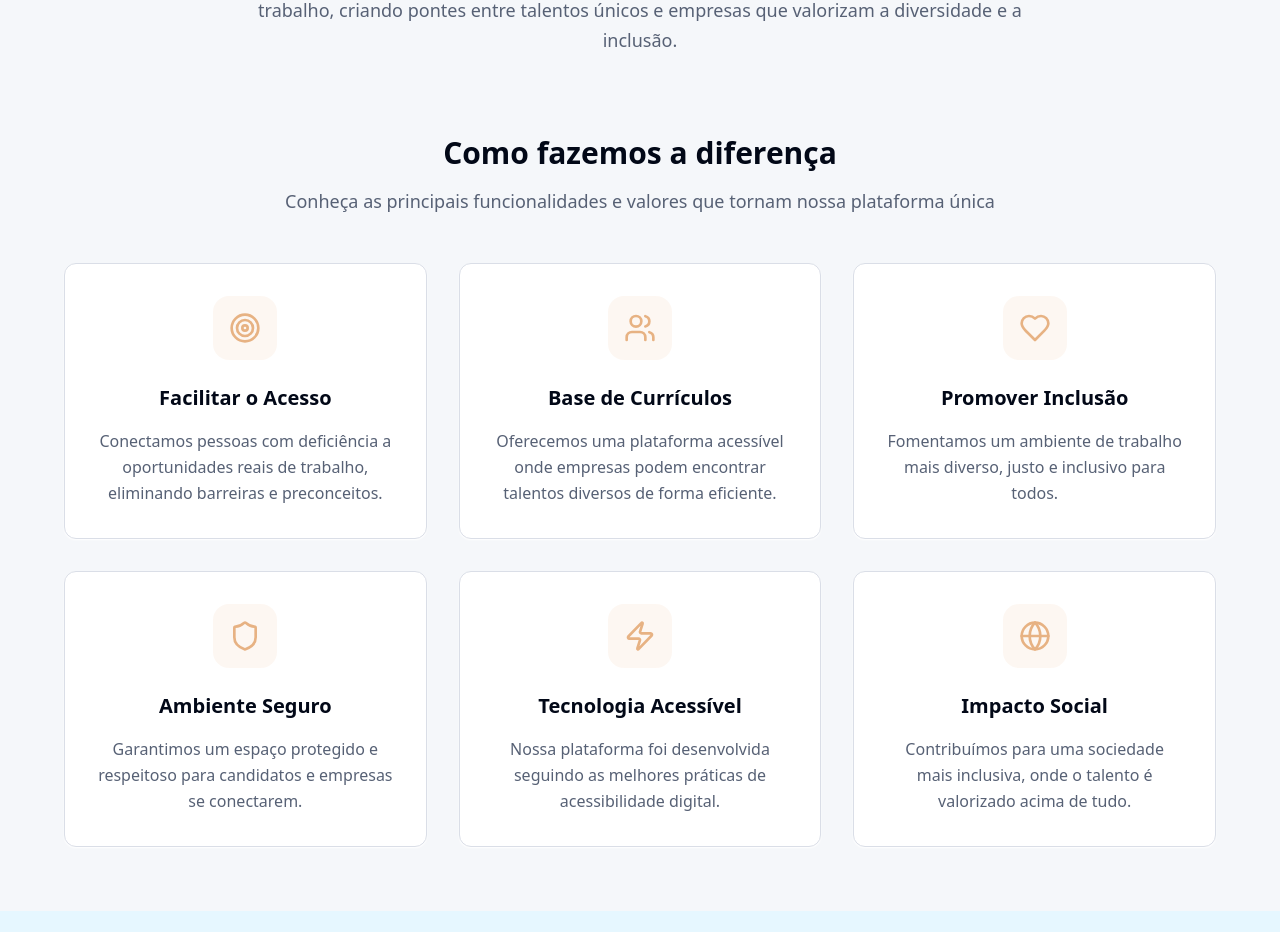
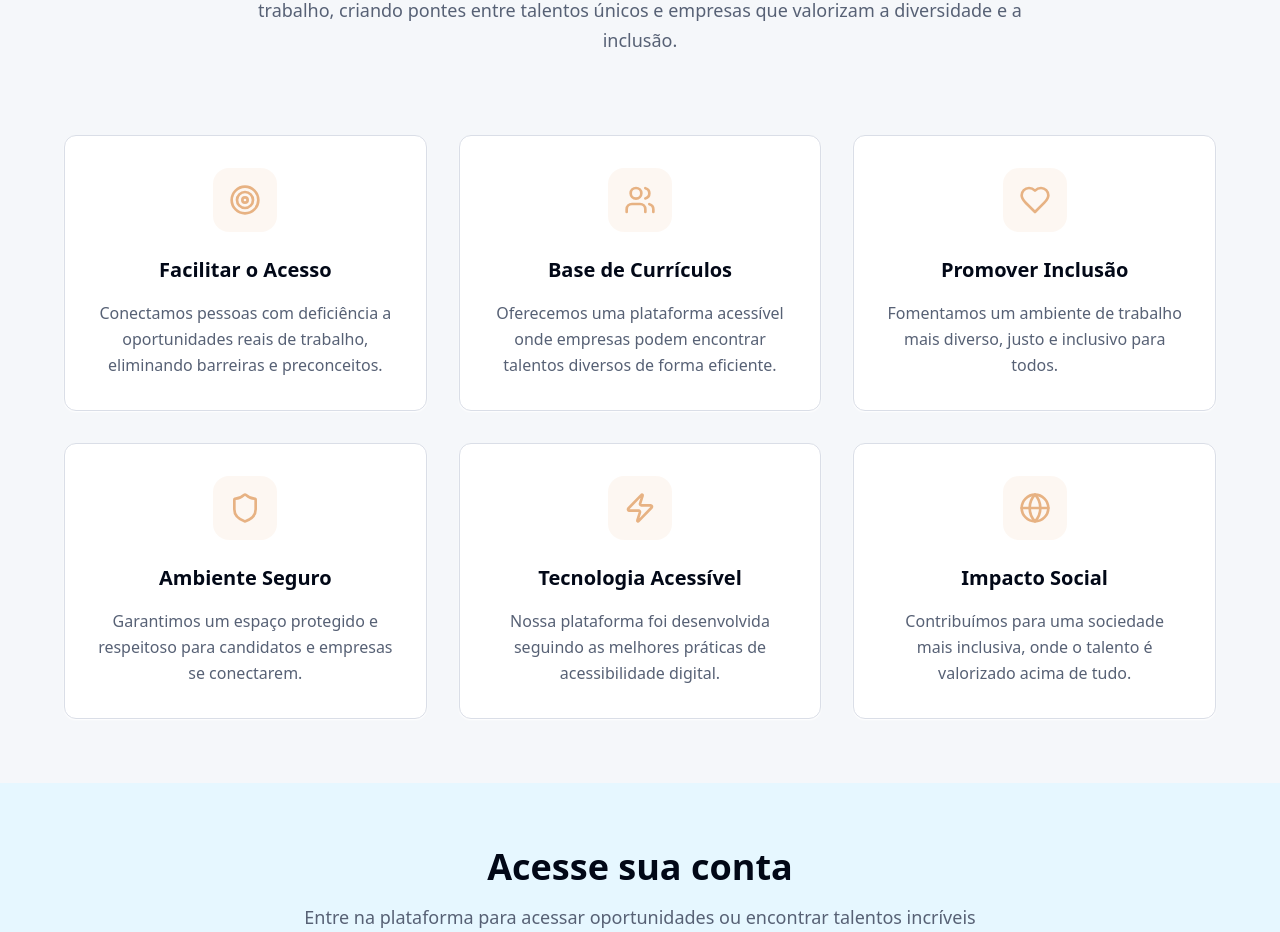
Before and after one commit to luisferracine/talento-inclusivo-hub, a React (Vite) app: page / in a window 1280 px wide. Shown: the part 860-1792 px from the top of the page. Built offline with nearby package versions, Linux system fonts and the light colour scheme.

Commit message:
Visual edit in Lovable
Edited UI in Lovable

```diff
--- a/src/components/AboutSection.tsx
+++ b/src/components/AboutSection.tsx
@@ -53,12 +53,8 @@ const AboutSection = () => {
         {/* Features grid */}
         <div className="max-w-6xl mx-auto">
           <div className="text-center mb-12">
-            <h3 className="text-2xl md:text-3xl font-bold text-foreground mb-4">
-              Como fazemos a diferença
-            </h3>
-            <p className="text-lg text-muted-foreground max-w-3xl mx-auto">
-              Conheça as principais funcionalidades e valores que tornam nossa plataforma única
-            </p>
+
+
           </div>
 
           <div className="grid md:grid-cols-2 lg:grid-cols-3 gap-8">
```
